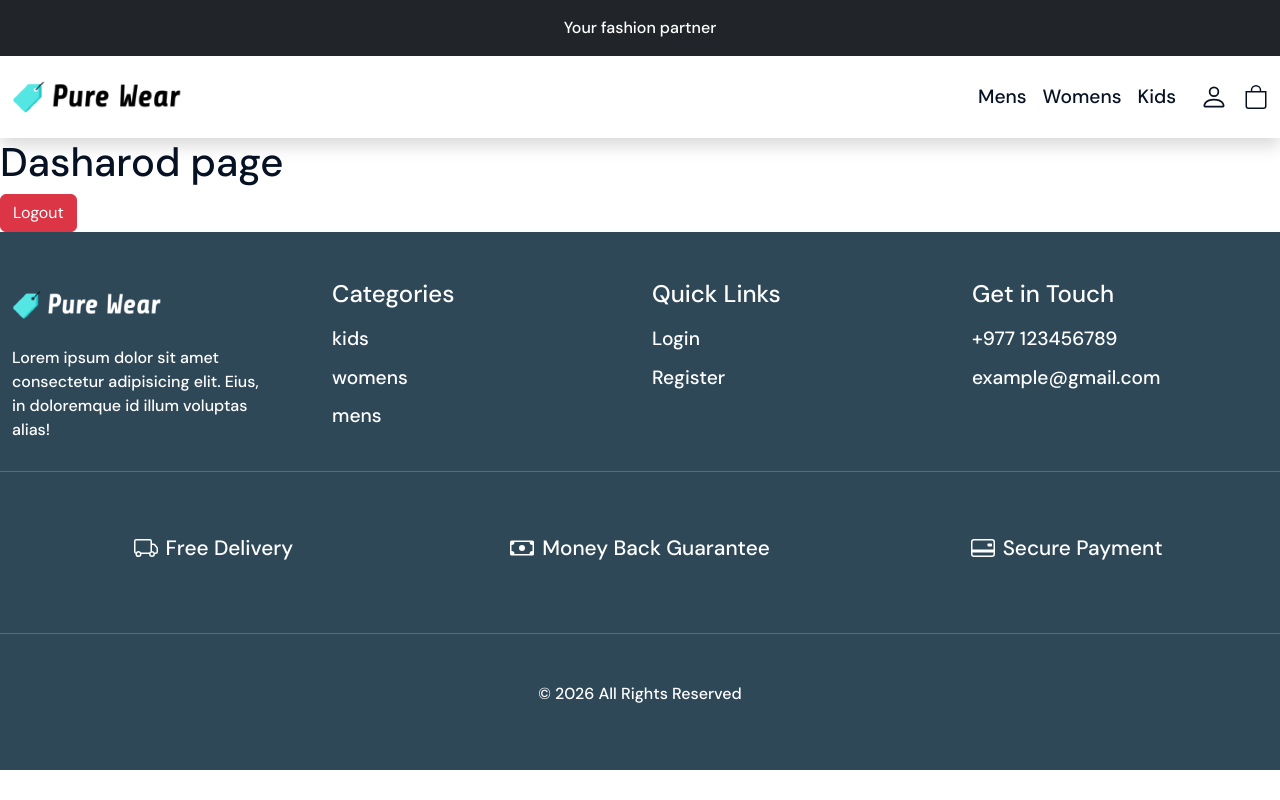
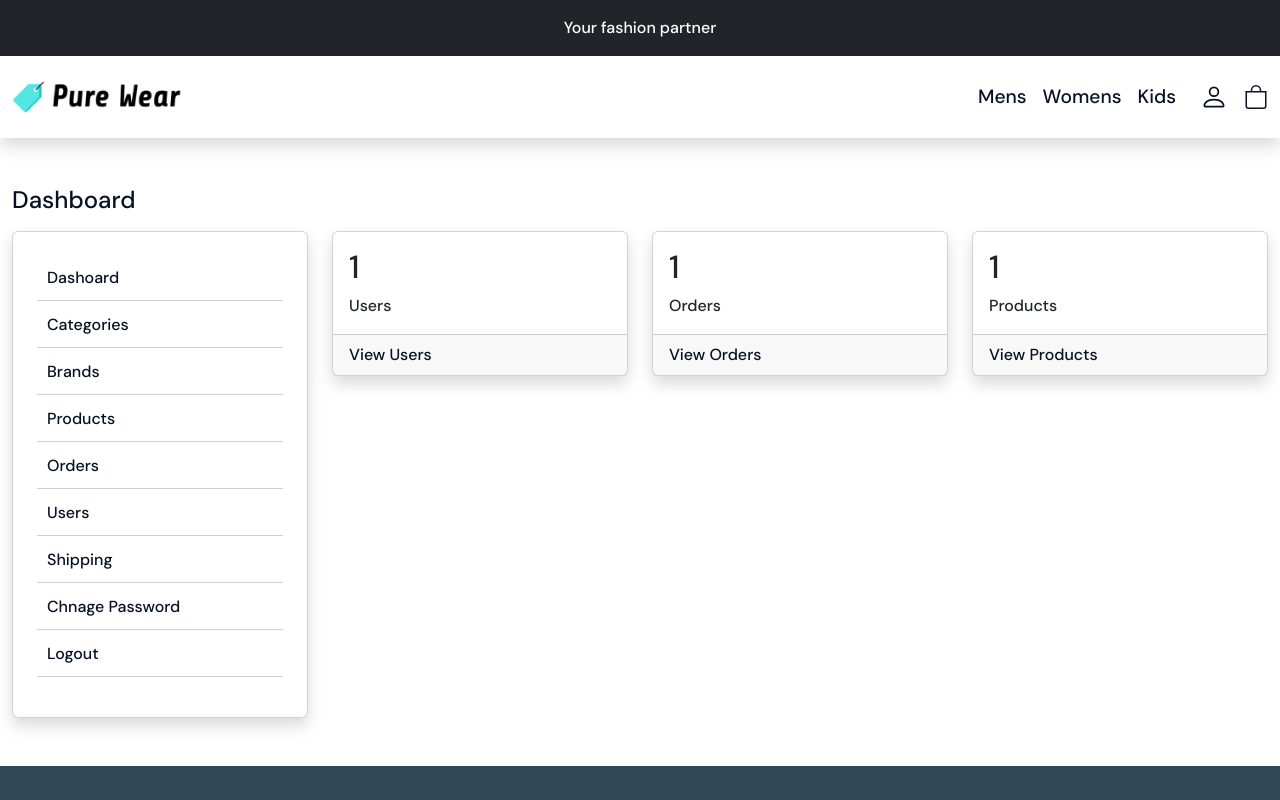
Before and after one commit to Rabn10/ecommerce-frontend, a React (Vite) app: page /admin/dashboard in a window 1280 px wide. Shown: the top 800 px of the page. Built offline with nearby package versions, Linux system fonts and the light colour scheme; sample sign-in values are in the browser's storage.

Commit message:
add Sidebar component and update Dashboard layout with user, order, and product cards

```diff
--- a/src/assets/css/style.scss
+++ b/src/assets/css/style.scss
@@ -227,6 +227,25 @@
     width: 450px;
 }
 
+.sidebar {
+    ul {
+        li {
+            border-bottom: 1px solid rgba(6, 17, 35, 0.2);
+            margin-bottom: 2px;
+
+            a {
+                display: block;
+                padding: 10px;
+                color: $primary-black;
+
+                &:hover {
+                    color: $primary-color;
+                }
+            }
+        }
+    }
+}
+
 @media (min-width: 200px) and (max-width: 768px) {
     .section1 {
         .swiper {
--- a/src/components/admin/Dashboard.jsx
+++ b/src/components/admin/Dashboard.jsx
@@ -1,13 +1,59 @@
-import React, { useContext } from 'react'
+import React from 'react'
 import Layout from '../common/Layout'
-import { AdminAuthContext } from '../context/AdminAuth'
+import Sidebar from '../common/Sidebar'
 
 const Dashboard = () => {
-    const { logout } = useContext(AdminAuthContext);
     return (
         <Layout>
-            <h1>Dasharod page</h1>
-            <button className='btn btn-danger' onClick={logout}>Logout</button>
+
+            <div className="container">
+                <div className="row">
+                    <div className="d-flex justify-content-between mt-5 pb-3">
+                        <h4 className='h4 pb-0 mb-0'>Dashboard</h4>
+                    </div>
+                    <div className="col-md-3">
+                        <Sidebar />
+                    </div>
+                    <div className="col-md-9">
+                        <div className="row">
+                            <div className="col-md-4">
+                                <div className="card shadow">
+                                    <div className="card-body">
+                                        <h2>1</h2>
+                                        <span>Users</span>
+                                    </div>
+                                    <div className="card-footer">
+                                        <a href="#">View Users</a>
+                                    </div>
+                                </div>
+                            </div>
+                            <div className="col-md-4">
+                                <div className="card shadow">
+                                    <div className="card-body">
+                                        <h2>1</h2>
+                                        <span>Orders</span>
+                                    </div>
+                                    <div className="card-footer">
+                                        <a href="#">View Orders</a>
+                                    </div>
+                                </div>
+                            </div>
+                            <div className="col-md-4">
+                                <div className="card shadow">
+                                    <div className="card-body">
+                                        <h2>1</h2>
+                                        <span>Products</span>
+                                    </div>
+                                    <div className="card-footer">
+                                        <a href="#">View Products</a>
+                                    </div>
+                                </div>
+                            </div>
+                        </div>
+
+                    </div>
+                </div>
+            </div>
         </Layout>
     )
 }
--- /dev/null
+++ b/src/components/common/Sidebar.jsx
@@ -0,0 +1,43 @@
+import React, { useContext } from 'react'
+import { AdminAuthContext } from '../context/AdminAuth'
+
+const Sidebar = () => {
+    const { logout } = useContext(AdminAuthContext);
+    return (
+        <div className="card shadow mb-5 sidebar">
+            <div className="card-body p-4">
+                <ul>
+                    <li>
+                        <a href="">Dashoard</a>
+                    </li>
+                    <li>
+                        <a href="">Categories</a>
+                    </li>
+                    <li>
+                        <a href="">Brands</a>
+                    </li>
+                    <li>
+                        <a href="">Products</a>
+                    </li>
+                    <li>
+                        <a href="">Orders</a>
+                    </li>
+                    <li>
+                        <a href="">Users</a>
+                    </li>
+                    <li>
+                        <a href="">Shipping</a>
+                    </li>
+                    <li>
+                        <a href="">Chnage Password</a>
+                    </li>
+                    <li>
+                        <a href="#" onClick={logout}>Logout</a>
+                    </li>
+                </ul>
+            </div>
+        </div>
+    )
+}
+
+export default Sidebar
```
